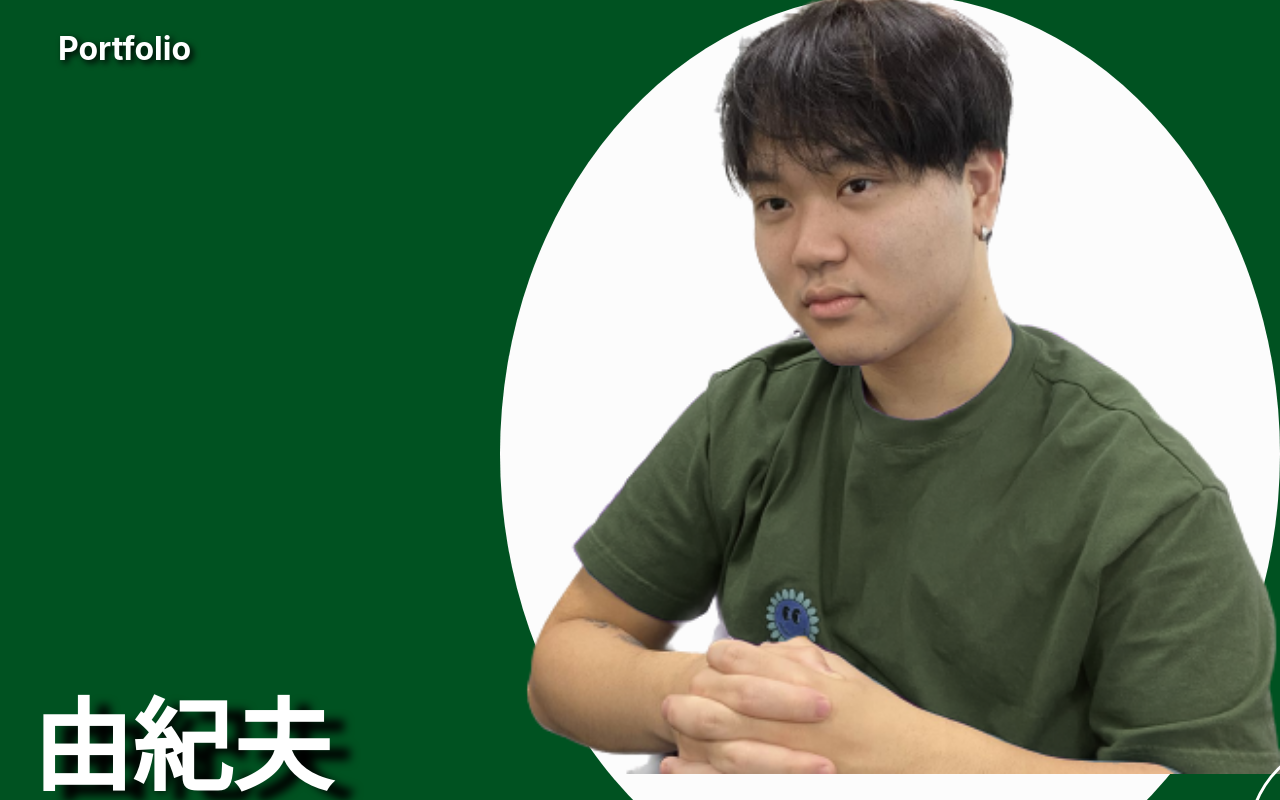
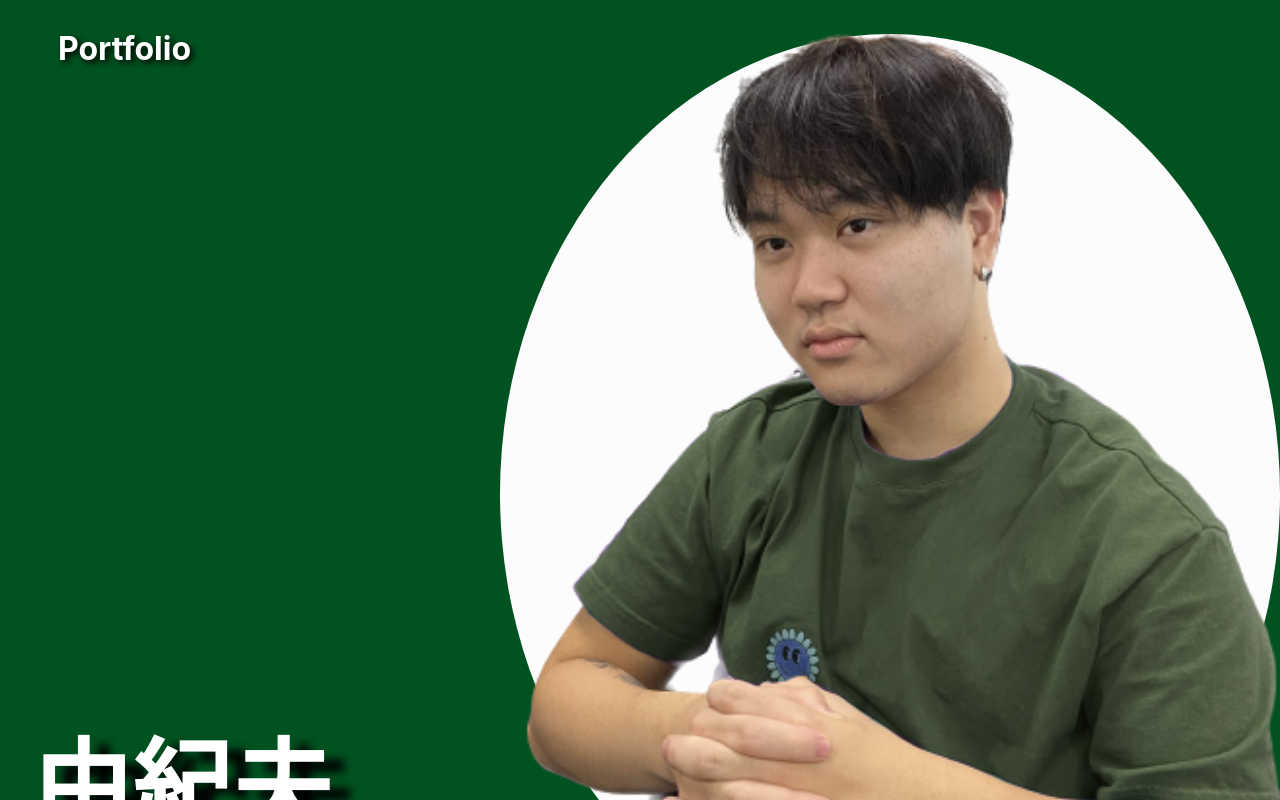
Before and after one commit to TYukio/PORTFOLIO, a React (Create React App) app: page / in a window 1280 px wide. Shown: the top 800 px of the page. Built offline with nearby package versions, Linux system fonts and the light colour scheme.

Commit message:
changed the margin top on the circle

```diff
--- a/src/App.css
+++ b/src/App.css
@@ -28,7 +28,7 @@ body{
   width: 920px;
   height: 920px;
   border-radius: 100%;
-  margin-top: -13vh;
+  margin-top: -8vh;
   margin-left: 500px;
 }
 img{
```
